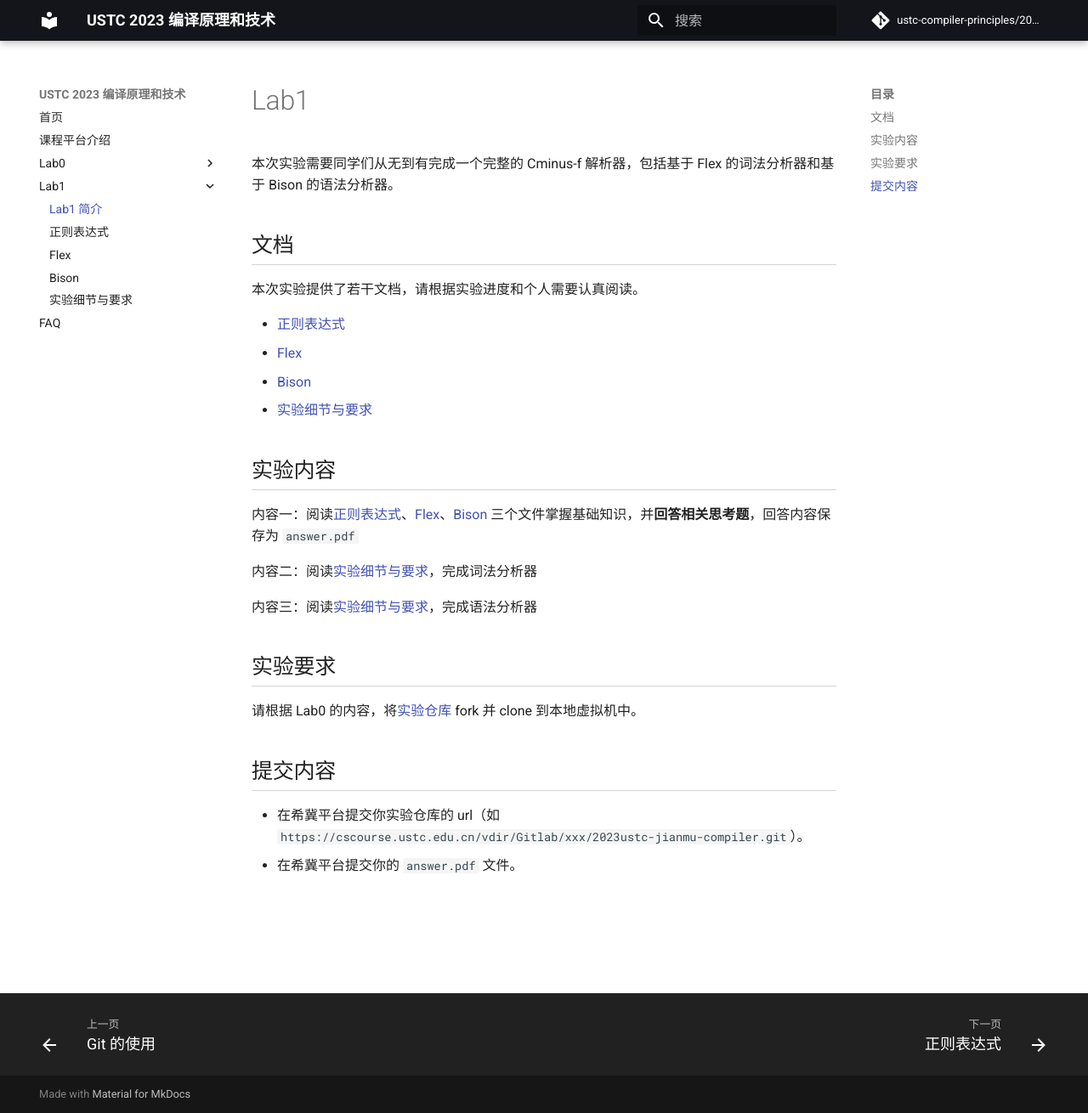
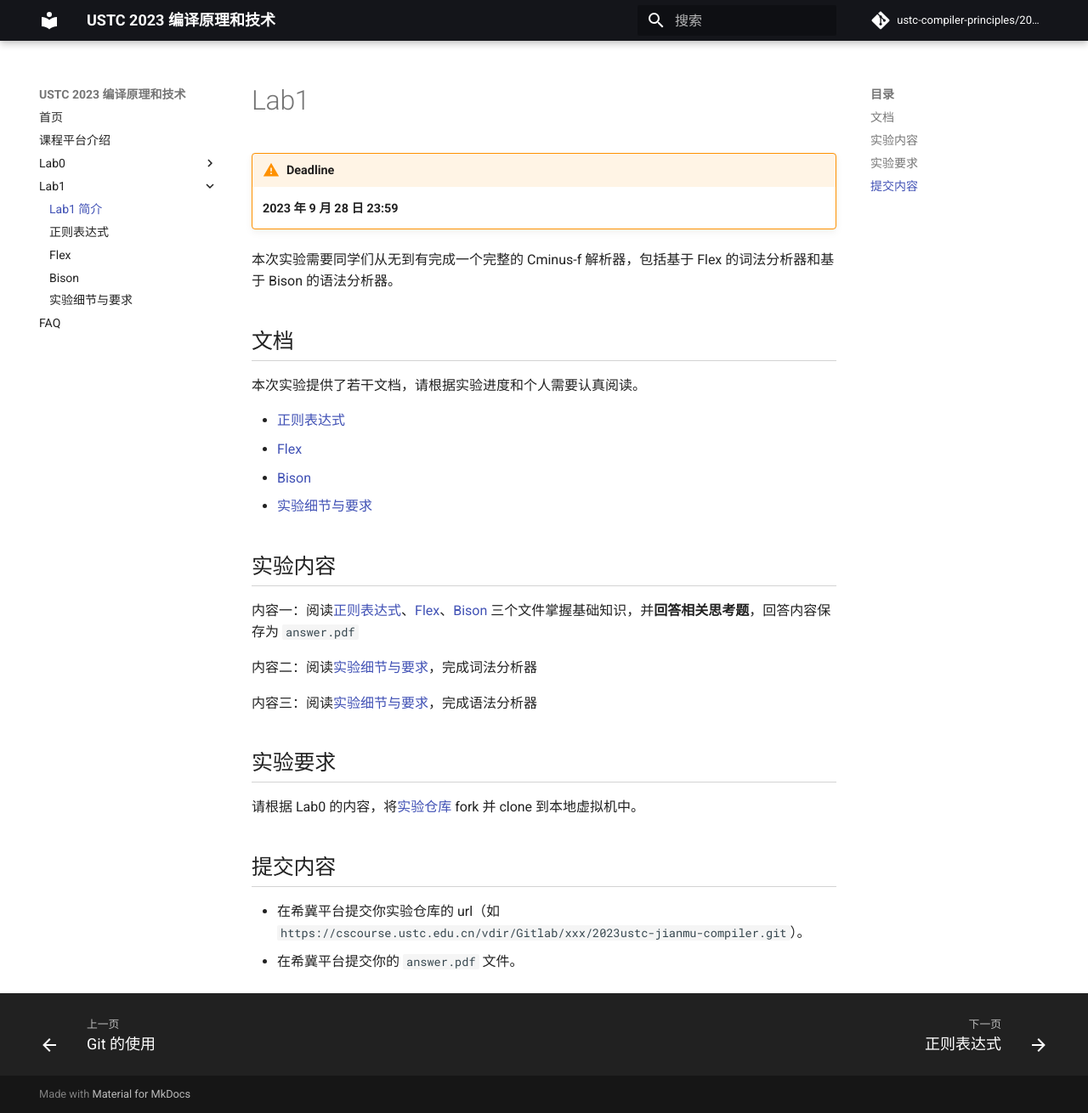
Before and after one commit to ustc-compiler-principles/2023, an MkDocs documentation site: the page built from docs/lab1/index.md, in a window 1280 px wide and 1310 px high. Shown: the whole window at 85% size. Built offline with MkDocs 1.6.1 and Material for MkDocs 9.7.7, drawn with Linux system fonts in a browser that asks for light colours; comment, search, counter and statistics services are not loaded.

Commit message:
add deadline

```diff
--- a/docs/lab1/index.md
+++ b/docs/lab1/index.md
@@ -1,4 +1,8 @@
 # Lab1
+
+!!! warning "Deadline"
+
+    **2023 年 9 月 28 日 23:59**
 
 本次实验需要同学们从无到有完成一个完整的 Cminus-f 解析器，包括基于 Flex 的词法分析器和基于 Bison 的语法分析器。
 
```
Also changed, not shown: docs/README.md (+1 -0 lines).
